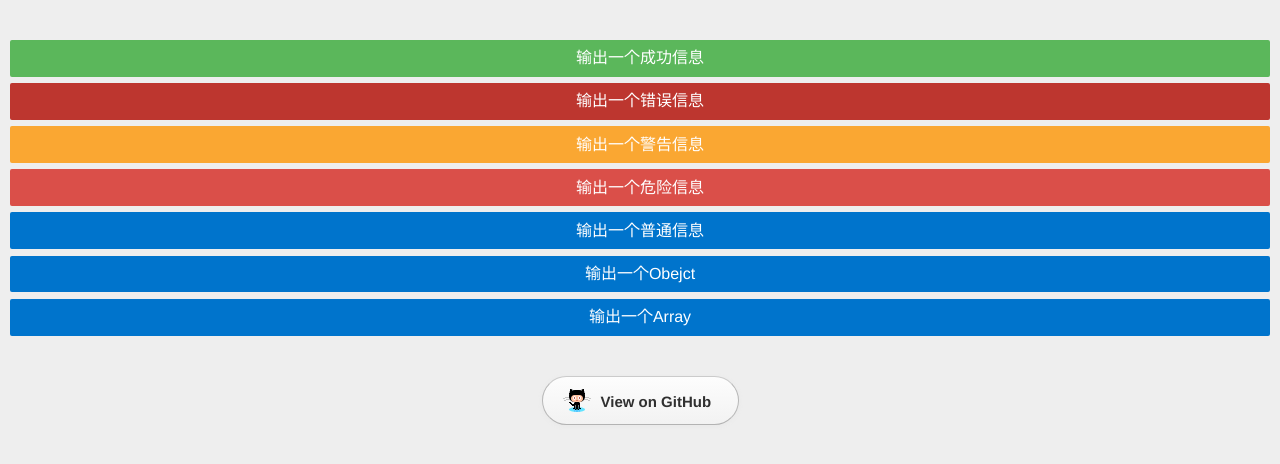
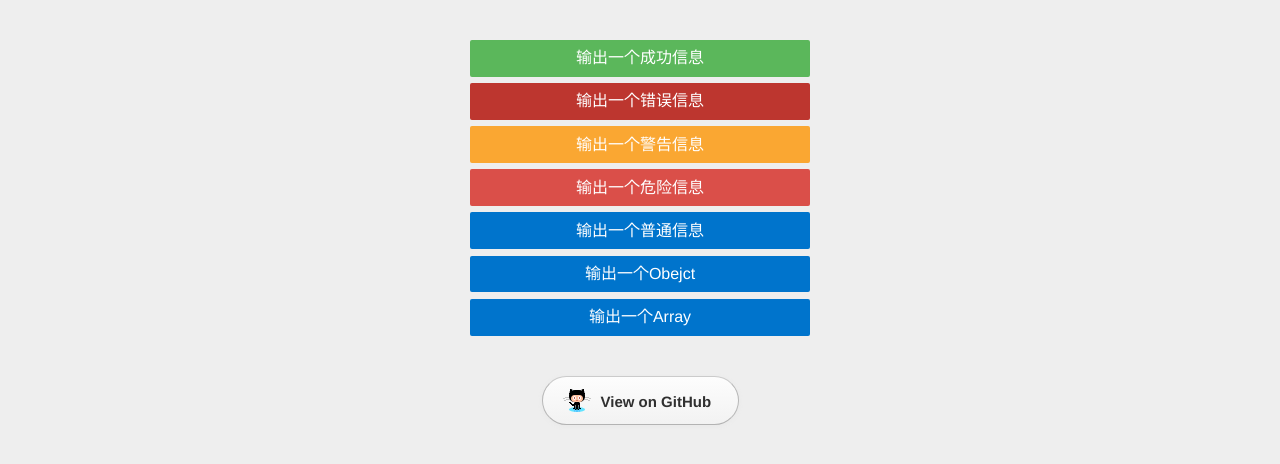
Before and after one commit to binnng/debug.js, a website: page demo/index.html in a window 1280 px wide. Shown: the part 272-736 px from the top of the page. Drawn offline with Linux system fonts and the light colour scheme.

Commit message:
修改demo的一个样式。

```diff
--- a/demo/index.html
+++ b/demo/index.html
@@ -13,6 +13,11 @@
 		header{
 			padding-top:180px;
 			text-align: center;
+		}
+
+		section{
+			max-width: 360px;
+			margin: 0 auto;
 		}
 
 		#downloads{
@@ -35,7 +40,6 @@
 			color: #fff;
 			border-radius: 2px;
 		}
-
 
 		#buttons .success{
 			background-color: #5bb75b;
```
Also changed, not shown: build/debug.min.js.
